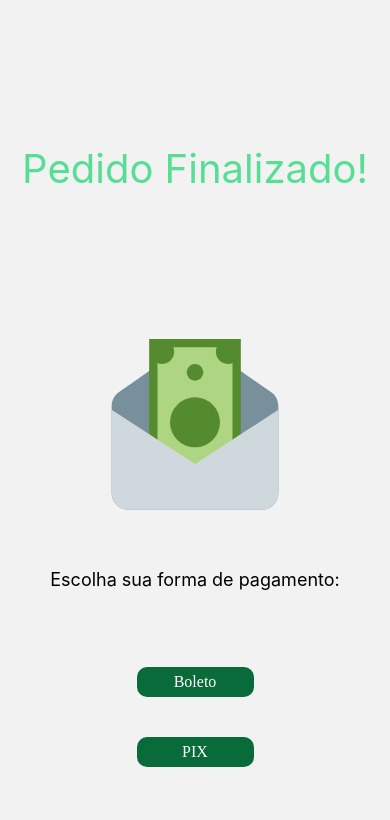
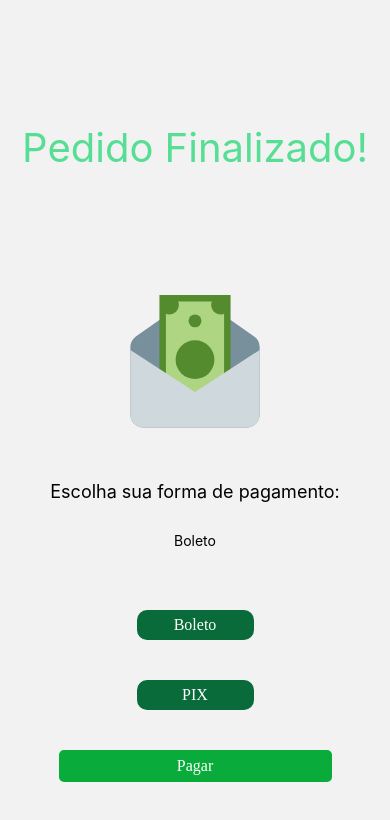
Before and after one commit to BrnCalisario/travel-go, a React Native app in the folder frontend/: screen /payment in a window 390 px wide. Both pictures are taken after a click on the element "Boleto". Shown: the top 820 px of the page. Built offline with nearby package versions, Linux system fonts and the light colour scheme; no server answers.

Commit message:
add: payment button functionalities

```diff
--- a/frontend/App.js
+++ b/frontend/App.js
@@ -30,6 +30,12 @@ export default function App() {
                 headerTransparent: true,
                 headerShown: false
               }}
+              name="payment" component={Payment} />
+            <Stack.Screen
+              options={{
+                headerTransparent: true,
+                headerShown: false
+              }}
               name="login" component={LoginPage}
             />
             <Stack.Screen
@@ -38,13 +44,6 @@ export default function App() {
                 headerShown: false
               }}
               name="registerHotel" component={registerHotel} />
-            <Stack.Screen
-              options={{
-                headerTransparent: true,
-                headerShown: false
-              }}
-              name="payment" component={Payment}
-            />
             <Stack.Screen
               options={{
                 headerTransparent: true,
--- a/frontend/src/pages/payment/index.js
+++ b/frontend/src/pages/payment/index.js
@@ -2,9 +2,25 @@ import { View, Button, Text } from "react-native";
 import style from "./style";
 import { FcMoneyTransfer } from "react-icons/fc";
 import { TouchableOpacity } from "react-native-web";
+import { useState } from "react";
 
 export default function Payment(props) {
 
+    const [pix, setPIX] = useState(false);
+    const [boleto, setBoleto] = useState(false);
+    const [pay, setPay] = useState(false);
+
+    const payPix = (() => {
+        setBoleto(false);
+        setPIX(true);
+        setPay(true);
+    })
+
+    const payBoleto = (() => {
+        setBoleto(true);
+        setPIX(false);
+        setPay(true);
+    })
 
     return (
         <View style={style.main}>
@@ -14,14 +30,19 @@ export default function Payment(props) {
             </View>
 
             <View style={style.paymentMethod}>
-                <FcMoneyTransfer style={style.paymentIcon}/>
+                <FcMoneyTransfer style={style.paymentIcon} />
                 <Text style={style.paymentMethodText}>Escolha sua forma de pagamento:</Text>
+                {pix && <Text>PIX</Text>}
+                {boleto && <Text>Boleto</Text>}
             </View>
 
-
             <View style={style.buttonSection}>
-                <TouchableOpacity style={style.payButton} title="Boleto">Boleto</TouchableOpacity>
-                <TouchableOpacity style={style.payButton} title="PIX">PIX</TouchableOpacity>
+                <TouchableOpacity style={style.paymentMethodButton} onPress={() => payBoleto()}>Boleto</TouchableOpacity>
+                <TouchableOpacity style={style.paymentMethodButton} onPress={() => payPix()}>PIX</TouchableOpacity>
+                <TouchableOpacity
+                    disabled={!(pix || boleto)}
+                    style={pix || boleto ? style.payButton : style.payButtonDisabled}
+                    onPress={() => props.navigation.navigate('home')}>Pagar</TouchableOpacity>
             </View>
 
         </View>
--- a/frontend/src/pages/payment/style.js
+++ b/frontend/src/pages/payment/style.js
@@ -11,14 +11,13 @@ const styles = StyleSheet.create({
     },
     buttonSection: {
         display: 'flex',
-        // flexDirection: 'row',
         gap: '40px',
-        height: "30%",
+        height: "35%",
         width: "100%",
         alignItems: 'center',
         justifyContent: 'center',
     },
-    payButton: {
+    paymentMethodButton: {
         width: '30%',
         justifyContent:'center',
         alignItems: 'center',
@@ -27,12 +26,21 @@ const styles = StyleSheet.create({
         borderRadius: '10px',
         backgroundColor: 'rgb(9, 106, 58)'
     },
+    payButton: {
+        width: "70%",
+        padding: '7px',
+        color: 'white',
+        backgroundColor: "rgb(9, 172, 58)",
+        justifyContent: 'center',
+        alignItems: 'center',
+        borderRadius: '5px'
+    },
     title: {
         fontSize: '40px',
         color: 'rgb(87, 222, 149)'
     },
     header: {
-        height: "40%",
+        height: "35%",
         width: "100%",
         alignItems: "center",
         justifyContent: "center"
@@ -51,9 +59,17 @@ const styles = StyleSheet.create({
     },
     paymentMethodText: {
         fontSize: '18px'
+    },
+    payButtonDisabled: {
+        width: "70%",
+        padding: '7px',
+        color: 'white',
+        backgroundColor: "rgb(9, 172, 58)",
+        justifyContent: 'center',
+        alignItems: 'center',
+        opacity: '20%',
+        borderRadius: '5px'
     }
-
-
 })
 
 export default styles;
```
